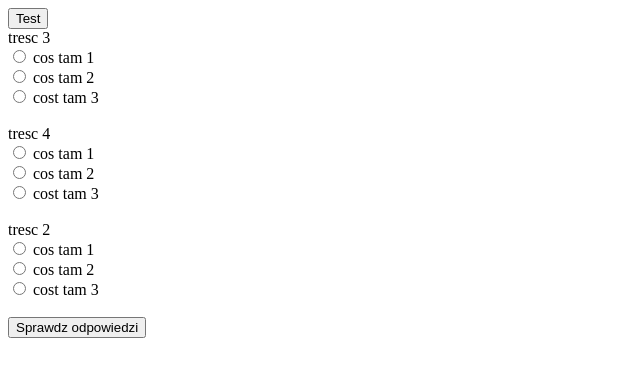
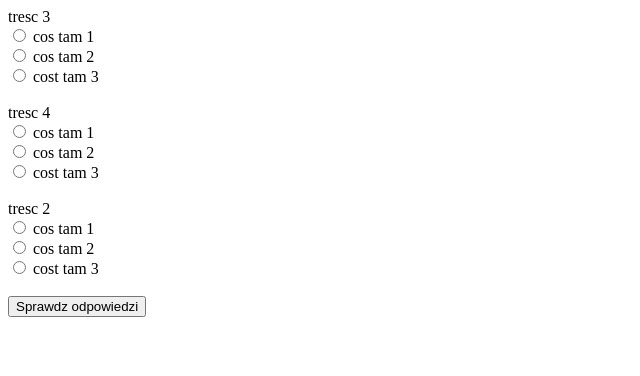
Before and after one commit to poneciak57/historia-projek, a plain HTML site: page quiz.html in a window 1280 px wide. Shown: the whole page, without its empty margins (0-640 px from the left). Drawn offline with nearby package versions, Linux system fonts and the light colour scheme.

Commit message:
deleted uneceseary test button

```diff
--- a/quiz.html
+++ b/quiz.html
@@ -20,8 +20,6 @@
 
 </head>
 <body>
-    <button id="test">Test</button>
-
     <div id="quiz">
 
     </div>
```
